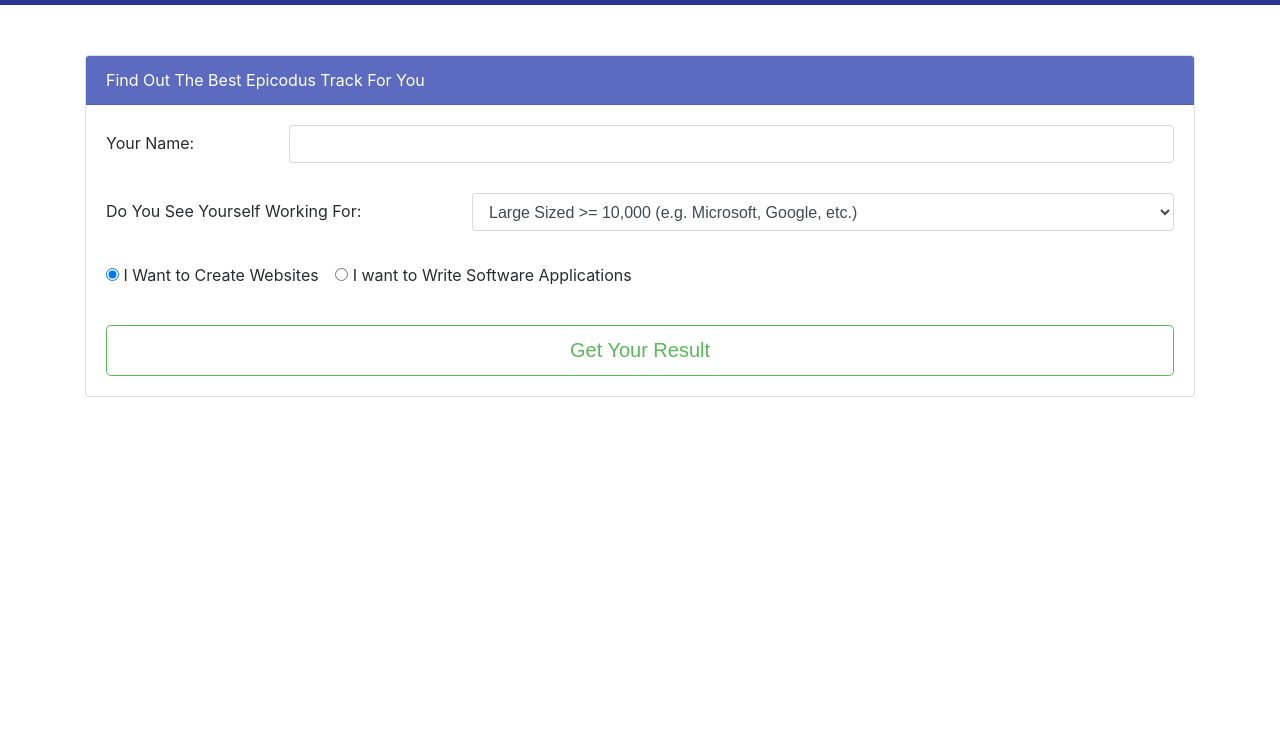
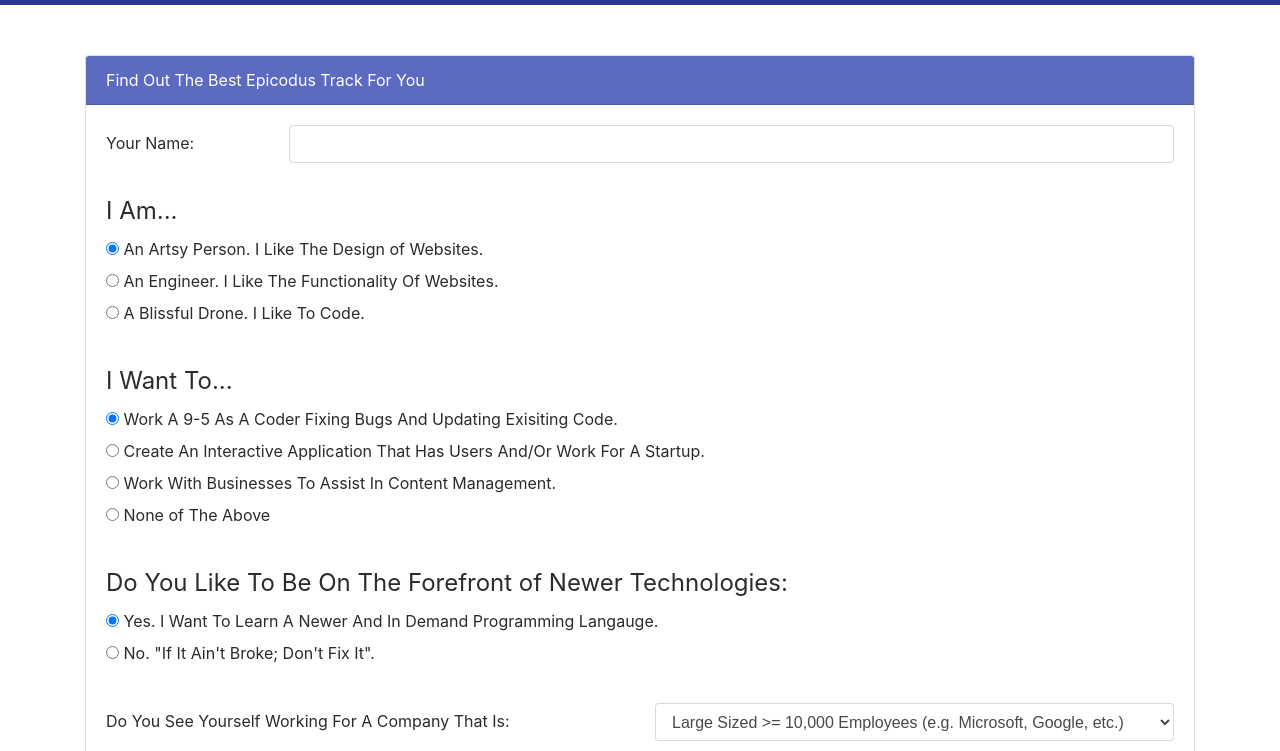
Before and after one commit to CodingTea17/track-suggester, a plain HTML site: page index.html in a window 1280 px wide. Shown: the part 49-800 px from the top of the page. Drawn offline with Linux system fonts and the light colour scheme.

Commit message:
finish the survey questions initial creation; complete with content.

```diff
--- a/index.html
+++ b/index.html
@@ -4,6 +4,9 @@
     <title>Track Suggester</title>
     <script src="js/jquery-3.2.1.js"></script>
     <script src="js/scripts.js"></script>
+    <!-- I AM USING BOOTSTRAP V4 -->
+    <!-- IT HAS A FEW MINOR DIFFERENCES AND IS STILL IN ALPHA -->
+    <!-- BUT THE IMPROVEMENT IN DESIGN IS WORTH IT -->
     <link href="css/bootstrap.css" rel="stylesheet" type="text/css">
     <link href="css/styles.css" rel="stylesheet" type="text/css">
   </head>
@@ -22,46 +25,118 @@
               Find Out The Best Epicodus Track For You
             </div>
             <div class="card-block">
-              <!-- <h4 class="card-title">Find Out The Best Epicodus Track For You</h4> -->
               <!-- FORM -->
               <form id="user-input">
+                <!-- GET USER'S NAME ROW -->
+                <!-- TYPE = TEXT INPUT-->
                 <div class="form-group row">
                   <label for="name" class="col-2 col-form-label">Your Name:</label>
                   <div class="col-10">
                     <input class="form-control" type="text" id="name">
                   </div>
                 </div>
+                <!-- GET USER TYPE ROW -->
+                <!-- TYPE = RADIO -->
+                <div class="row">
+                  <div class="col-12">
+                    <legend>I Am...</legend>
+                    <div class="form-check form-check">
+                      <label class="form-check-label">
+                        <input type="radio" class="form-check-input" name="user-type" value="1" checked>
+                        An Artsy Person. I Like The Design of Websites.
+                      </label>
+                    </div>
+                    <div class="form-check form-check">
+                      <label class="form-check-label">
+                        <input type="radio" class="form-check-input" name="user-type" value="2">
+                        An Engineer. I Like The Functionality Of Websites.
+                      </label>
+                    </div>
+                    <div class="form-check form-check">
+                      <label class="form-check-label">
+                        <input type="radio" class="form-check-input" name="user-type" value="3">
+                        A Blissful Drone. I Like To Code.
+                      </label>
+                    </div>
+                  </div>
+                </div>
+                <!-- GET USER'S INTENT ROW -->
+                <!-- TYPE = RADIO -->
+                <div class="row">
+                  <div class="col-12">
+                    <legend>I Want To...</legend>
+                    <div class="form-check form-check">
+                      <label class="form-check-label">
+                        <input type="radio" class="form-check-input" name="user-intent" value="1" checked>
+                        Work A 9-5 As A Coder Fixing Bugs And Updating Exisiting Code.
+                      </label>
+                    </div>
+                    <div class="form-check form-check">
+                      <label class="form-check-label">
+                        <input type="radio" class="form-check-input" name="user-intent" value="2">
+                        Create An Interactive Application That Has Users And/Or Work For A Startup.
+                      </label>
+                    </div>
+                    <div class="form-check form-check">
+                      <label class="form-check-label">
+                        <input type="radio" class="form-check-input" name="user-intent" value="3">
+                        Work With Businesses To Assist In Content Management.
+                      </label>
+                    </div>
+                    <div class="form-check form-check">
+                      <label class="form-check-label">
+                        <input type="radio" class="form-check-input" name="user-intent" value="4">
+                        None of The Above
+                      </label>
+                    </div>
+                  </div>
+                </div>
+                <!-- GET USER'S "AGE" ROW -->
+                <!-- TYPE = RADIO -->
+                <div class="row">
+                  <div class="col-12">
+                    <legend>Do You Like To Be On The Forefront of Newer Technologies: </legend>
+                    <div class="form-check form-check">
+                      <label class="form-check-label">
+                        <input type="radio" class="form-check-input" name="user-age" value="1" checked>
+                        Yes. I Want To Learn A Newer And In Demand Programming Langauge.
+                      </label>
+                    </div>
+                    <div class="form-check form-check">
+                      <label class="form-check-label">
+                        <input type="radio" class="form-check-input" name="user-age" value="2">
+                        No. "If It Ain't Broke; Don't Fix It".
+                      </label>
+                    </div>
+                  </div>
+                </div>
+                <!-- GET USER'S PREFFERED WORK ENVIRONMENT ROW -->
+                <!-- TYPE = SELECT -->
                 <div class="form-group row">
-                  <label for="work-environment" class="col-4 col-form-label">Do You See Yourself Working For: </label>
-                  <div class="col-8">
+                  <label for="work-environment" class="col-6 col-form-label">Do You See Yourself Working For A Company That Is: </label>
+                  <div class="col-6">
                     <select class="form-control" id="work-environment">
-                      <option>Large Sized >= 10,000 (e.g. Microsoft, Google, etc.)</option>
-                      <option>Medium Sized >= 1,000 (e.g. NewRelic, Yelp, etc.)</option>
-                      <option>Small Sized >= 100 (e.g. Eventbrite, Etsy, etc.)</option>
-                      <option>Startup Sized < 100 (e.g. Planet Argon, ThinkShout, etc.) </option>
-                      <option>N/A (eg. Freelancer)</option>
+                      <option value="1">Large Sized >= 10,000 Employees (e.g. Microsoft, Google, etc.)</option>
+                      <option value="2">Medium Sized >= 1,000 Employees (e.g. NewRelic, Yelp, etc.)</option>
+                      <option value="3">Small Sized >= 100 Employees (e.g. Eventbrite, Etsy, etc.)</option>
+                      <option value="4">Startup Sized < 100 Employees (e.g. Planet Argon, ThinkShout, etc.) </option>
+                      <option value="5">N/A (eg. Freelancer)</option>
                     </select>
                   </div>
                 </div>
-                  <!-- <legend>Do you want to develop Websites or Software Applications</legend> -->
-                <div class="row">
-                  <div class="col-12">
-
-                  <div class="form-check form-check-inline">
-                    <label class="form-check-label">
-                      <input type="radio" class="form-check-input" name="development" value="1" checked>
-                      I Want to Create Websites
-                    </label>
+                <!-- GET USER'S PHONE OS -->
+                <!-- TYPE = SELECT -->
+                <div class="form-group row">
+                  <label for="phone-os" class="col-6 col-form-label">What OS Does Your Phone Run?: </label>
+                  <div class="col-6">
+                    <select class="form-control" id="phone-os">
+                      <option value="1">Apple iOS</option>
+                      <option value="2">Android</option>
+                      <option value="3">Other (Tizen OS, Windows 10 Mobile)</option>
+                    </select>
                   </div>
-                  <div class="form-check form-check-inline">
-                    <label class="form-check-label">
-                      <input type="radio" class="form-check-input" name="development" value="2">
-                      I want to Write Software Applications
-                    </label>
-                  </div>
-
                 </div>
-                </div>
+                <!-- SUBMIT FORM BUTTON -->
                 <button type="submit" class="btn btn-outline-success btn-lg btn-block">Get Your Result</button>
               </form>
             </div>
--- a/js/scripts.js
+++ b/js/scripts.js
@@ -5,9 +5,17 @@ $(document).ready(function() {
     event.preventDefault();
     // Gather data from the form called 'user-input' and store it in vars
     var u_name = $("#name").val();
-    var company_size = $("#work-environment").val();
+    var u_age = parseInt($("input:radio[name=user-age]:checked").val());
+    var u_type = parseInt($("input:radio[name=user-type]:checked").val());
+    var u_intent = parseInt($("input:radio[name=user-intent]:checked").val());
+    var u_enviro = parseInt($("#work-environment").val());
+    var u_os = parseInt($("#phone-os").val());
 
     alert(u_name);
-    alert(company_size);
+    alert(u_age)
+    alert(u_type);
+    alert(u_intent);
+    alert(u_enviro);
+    alert(u_os);
   });
 });
```
